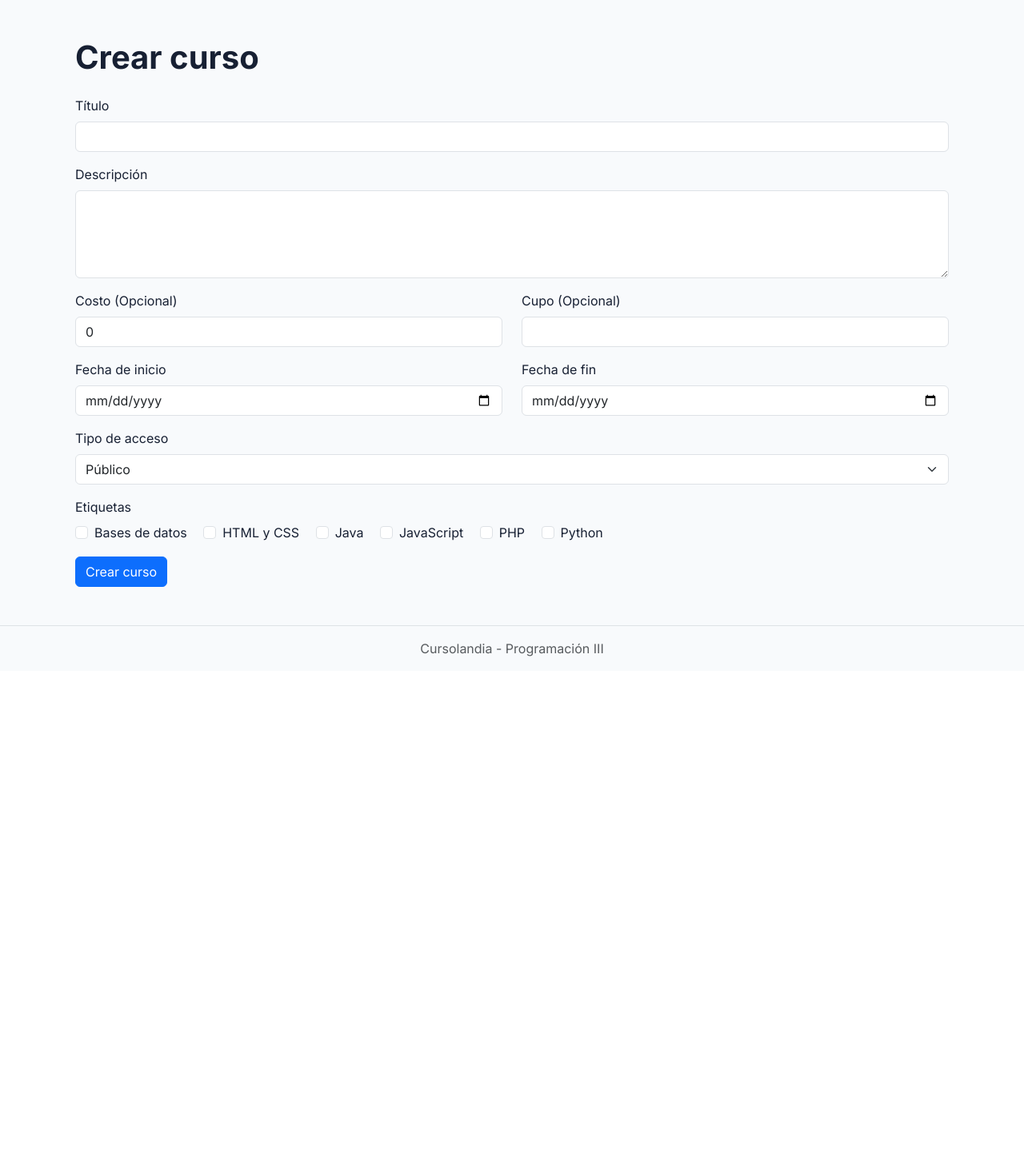
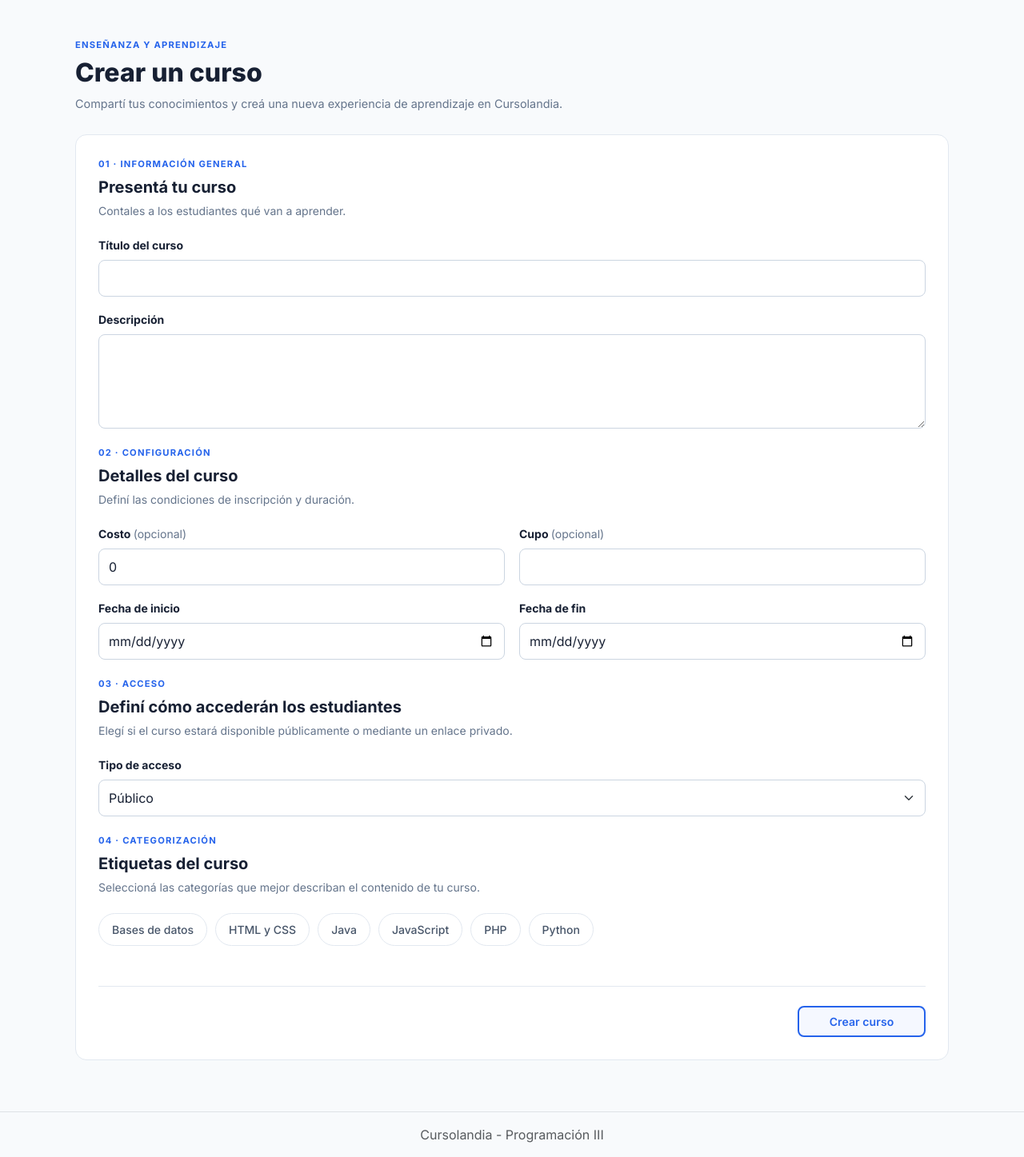
Before and after one commit to Jerombagnis/ProyectoProgIII-Cursolandia, a PHP site: page /crear_curso.php in a window 1280 px wide. Shown: the part 78-1525 px from the top of the page at 80% size. Before the commit the page ends 899 px from the top, so only its background shows below. Run offline with PHP 8.4, Linux system fonts and the light colour scheme; the visitor is signed in with stand-in values (Sample User, id 1); data comes from the database, SQL or seed files in the repository; a stand-in replaces the project's code that opens the database connection.

Commit message:
Rediseño visual página para crear curso.

```diff
--- a/Paginas/crear_curso.php
+++ b/Paginas/crear_curso.php
@@ -62,70 +62,121 @@ include "../Conexiones/cerrar_conexion.php";
 <?php include "includes/header.php"; ?>
 
 <div class="container my-4">
-    <h1 class="mb-4">Crear curso</h1>
+
+    <div class="crear-curso-header">
+        <div>
+            <span class="section-kicker">ENSEÑANZA Y APRENDIZAJE</span>
+            <h1 class="crear-curso-title">Crear un curso</h1>
+            <p class="section-description">
+                Compartí tus conocimientos y creá una nueva experiencia de aprendizaje en Cursolandia.
+            </p>
+        </div>
+    </div>
 
     <?php if ($error != "") { ?>
-        <div class="alert alert-danger"><?php echo $error; ?></div>
+        <div class="crear-curso-alert">
+            <?php echo $error; ?>
+        </div>
     <?php } ?>
 
-    <form method="POST" action="crear_curso.php">
-        <div class="mb-3">
-            <label class="form-label">Título</label>
+    <div class="crear-curso-card">
+        <form method="POST" action="crear_curso.php" class="crear-curso-form">
+            <div class="crear-curso-seccion">
+                <div class="crear-curso-seccion-header">
+                    <span class="section-kicker">01 · INFORMACIÓN GENERAL</span>
+                    <h2>Presentá tu curso</h2>
+                    <p>Contales a los estudiantes qué van a aprender.</p>
+                </div>
+
+                <div class="crear-curso-campo">
+                    <label class="crear-curso-label">Título del curso</label>
                     <input type="text" name="titulo" class="form-control" value="<?php echo $titulo; ?>">
                 </div>
 
-        <div class="mb-3">
-            <label class="form-label">Descripción</label>
+                <div class="crear-curso-campo">
+                    <label class="crear-curso-label">Descripción</label>
                     <textarea name="descripcion" class="form-control" rows="4"><?php echo $descripcion; ?></textarea>
-        </div>
-
-        <div class="row">
-            <div class="col-md-6 mb-3">
-                <label class="form-label">Costo (Opcional)</label>
-                <input type="number" name="costo" class="form-control" min="0" step="0.01" value="<?php echo $costo; ?>">
-            </div>
-            <div class="col-md-6 mb-3">
-                <label class="form-label">Cupo (Opcional)</label>
-                <input type="number" name="cupo" class="form-control" min="1" value="<?php echo $cupo; ?>">
                 </div>
             </div>
 
-        <div class="row">
-            <div class="col-md-6 mb-3">
-                <label class="form-label">Fecha de inicio</label>
+            <div class="crear-curso-seccion">
+                <div class="crear-curso-seccion-header">
+                    <span class="section-kicker">02 · CONFIGURACIÓN</span>
+                    <h2>Detalles del curso</h2>
+                    <p>Definí las condiciones de inscripción y duración.</p>
+                </div>
+
+                <div class="crear-curso-campos-grid">
+                    <div class="crear-curso-campo">
+                        <label class="crear-curso-label">Costo <span>(opcional)</span></label>
+                        <input type="number" name="costo" class="form-control" min="0" step="0.01" value="<?php echo $costo; ?>">
+                    </div>
+
+                    <div class="crear-curso-campo">
+                        <label class="crear-curso-label">Cupo <span>(opcional)</span></label>
+                        <input type="number" name="cupo" class="form-control" min="1" value="<?php echo $cupo; ?>">
+                    </div>
+
+                    <div class="crear-curso-campo">
+                        <label class="crear-curso-label">Fecha de inicio</label>
                         <input type="date" name="fecha_inicio" class="form-control" value="<?php echo $fecha_inicio; ?>">
                     </div>
-            <div class="col-md-6 mb-3">
-                <label class="form-label">Fecha de fin</label>
+
+                    <div class="crear-curso-campo">
+                        <label class="crear-curso-label">Fecha de fin</label>
                         <input type="date" name="fecha_fin" class="form-control" value="<?php echo $fecha_fin; ?>">
                     </div>
                 </div>
+            </div>
 
-        <div class="mb-3">
-            <label class="form-label">Tipo de acceso</label>
+            <div class="crear-curso-seccion">
+                <div class="crear-curso-seccion-header">
+                    <span class="section-kicker">03 · ACCESO</span>
+                    <h2>Definí cómo accederán los estudiantes</h2>
+                    <p>Elegí si el curso estará disponible públicamente o mediante un enlace privado.</p>
+                </div>
+
+                <div class="crear-curso-campo">
+                    <label class="crear-curso-label">Tipo de acceso</label>
                     <select name="tipo_acceso" class="form-select">
                         <option value="publico" <?php if ($tipo_acceso == "publico") { echo "selected"; } ?>>Público</option>
                         <option value="privado" <?php if ($tipo_acceso == "privado") { echo "selected"; } ?>>Privado (solo con link de acceso)</option>
                     </select>
                 </div>
+            </div>
 
-        <div class="mb-3">
-            <label class="form-label">Etiquetas</label><br>
+            <div class="crear-curso-seccion">
+                <div class="crear-curso-seccion-header">
+                    <span class="section-kicker">04 · CATEGORIZACIÓN</span>
+                    <h2>Etiquetas del curso</h2>
+                    <p>Seleccioná las categorías que mejor describan el contenido de tu curso.</p>
+                </div>
+
+                <div class="crear-curso-etiquetas">
                     <?php foreach ($todas_las_etiquetas as $etiqueta) { ?>
-                <div class="form-check form-check-inline">
-                    <input class="form-check-input" type="checkbox" name="etiquetas[]"
+                        <div class="crear-curso-etiqueta">
+                            <input
+                                type="checkbox"
+                                name="etiquetas[]"
                                 id="etiqueta<?php echo $etiqueta['id']; ?>"
                                 value="<?php echo $etiqueta['id']; ?>"
-                           <?php if (in_array($etiqueta['id'], $etiquetas_elegidas)) { echo "checked"; } ?>>
-                    <label class="form-check-label" for="etiqueta<?php echo $etiqueta['id']; ?>">
+                                <?php if (in_array($etiqueta['id'], $etiquetas_elegidas)) { echo "checked"; } ?>
+                            >
+                            <label for="etiqueta<?php echo $etiqueta['id']; ?>">
                                 <?php echo $etiqueta['nombre']; ?>
                             </label>
                         </div>
                     <?php } ?>
                 </div>
+            </div>
 
-        <button type="submit" name="enviar" class="btn btn-primary">Crear curso</button>
+            <div class="crear-curso-acciones">
+                <button type="submit" name="enviar" class="btn-cursolandia">
+                    Crear curso
+                </button>
+            </div>
         </form>
+    </div>
 </div>
 
 <?php include "includes/footer.php"; ?>
--- a/Paginas/css/estilos.css
+++ b/Paginas/css/estilos.css
@@ -2734,3 +2734,172 @@ h1, h2, h3, h4, h5 {
         flex: 1;
     }
 }
+
+/* creación de cursos */
+
+.crear-curso-header {
+    margin-bottom: 28px;
+}
+
+.crear-curso-title {
+    font-size: 32px;
+    font-weight: 750;
+    color: #172033;
+    margin: 8px 0;
+}
+
+@media (max-width: 576px) {
+    .crear-curso-title {
+        font-size: 27px;
+    }
+}
+
+.crear-curso-card {
+    background: #FFFFFF;
+    border: 1px solid #E2E8F0;
+    border-radius: 14px;
+    padding: 28px;
+    margin-bottom: 40px;
+}
+
+.crear-curso-form {
+    display: flex;
+    flex-direction: column;
+    gap: 22px;
+}
+
+@media (max-width: 576px) {
+    .crear-curso-card {
+        padding: 20px;
+    }
+}
+
+.crear-curso-seccion {
+    display: flex;
+    flex-direction: column;
+    gap: 18px;
+}
+
+.crear-curso-seccion-header {
+    margin-bottom: 4px;
+}
+
+.crear-curso-seccion-header h2 {
+    color: #172033;
+    font-size: 20px;
+    font-weight: 700;
+    margin: 7px 0;
+}
+
+.crear-curso-seccion-header p {
+    color: #64748B;
+    font-size: 14px;
+    margin: 0;
+}
+
+.crear-curso-campo {
+    display: flex;
+    flex-direction: column;
+    gap: 8px;
+}
+
+.crear-curso-label {
+    color: #172033;
+    font-size: 14px;
+    font-weight: 650;
+}
+
+.crear-curso-form .form-control,
+.crear-curso-form .form-select {
+    border: 1px solid #CBD5E1;
+    border-radius: 8px;
+    padding: 10px 12px;
+    color: #172033;
+}
+
+.crear-curso-form .form-control:focus,
+.crear-curso-form .form-select:focus {
+    border-color: #2563EB;
+    box-shadow: 0 0 0 3px rgba(37, 99, 235, 0.12);
+}
+
+.crear-curso-campos-grid {
+    display: grid;
+    grid-template-columns: repeat(2, minmax(0, 1fr));
+    gap: 18px;
+}
+
+.crear-curso-label span {
+    color: #64748B;
+    font-weight: 400;
+}
+
+@media (max-width: 576px) {
+    .crear-curso-campos-grid {
+        grid-template-columns: 1fr;
+    }
+}
+
+.crear-curso-etiquetas {
+    display: flex;
+    flex-wrap: wrap;
+    gap: 10px;
+}
+
+.crear-curso-etiqueta input {
+    position: absolute;
+    opacity: 0;
+    pointer-events: none;
+}
+
+.crear-curso-etiqueta label {
+    display: inline-flex;
+    align-items: center;
+    padding: 9px 16px;
+    border: 1px solid #E2E8F0;
+    border-radius: 999px;
+    background: #FFFFFF;
+    color: #475569;
+    font-size: 14px;
+    font-weight: 500;
+    cursor: pointer;
+    transition: all 0.2s ease;
+}
+
+.crear-curso-etiqueta label:hover {
+    border-color: #2563EB;
+    color: #2563EB;
+}
+
+.crear-curso-etiqueta input:checked + label {
+    background: #EFF6FF;
+    border-color: #2563EB;
+    color: #2563EB;
+}
+
+.crear-curso-etiqueta input:focus-visible + label {
+    outline: 2px solid #2563EB;
+    outline-offset: 3px;
+}
+
+.crear-curso-acciones {
+    display: flex;
+    justify-content: flex-end;
+    padding-top: 24px;
+    border-top: 1px solid #E2E8F0;
+    margin-top: 28px;
+}
+
+.crear-curso-acciones .btn-cursolandia {
+    min-width: 160px;
+}
+
+.crear-curso-alert {
+    padding: 14px 18px;
+    margin-bottom: 24px;
+    border: 1px solid #FECACA;
+    border-radius: 10px;
+    background: #FEF2F2;
+    color: #B91C1C;
+    font-size: 14px;
+}
```
Lines whose indentation alone changed are shown as unchanged.
